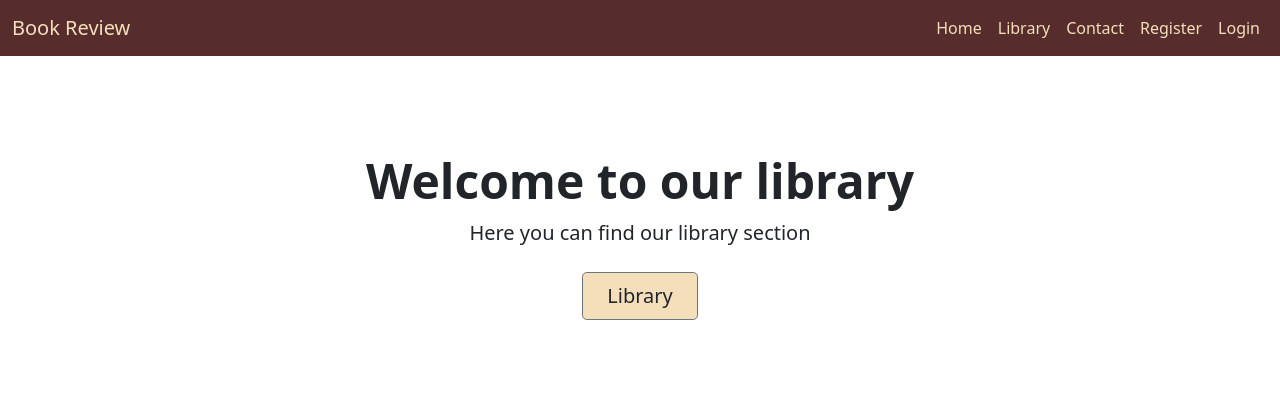
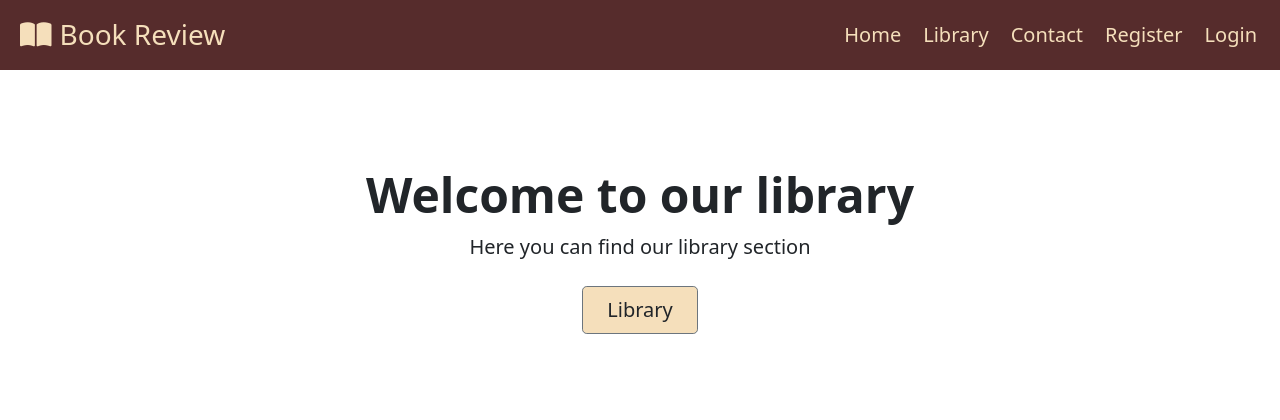
Before and after one commit to maxapn98/book-re, a Flask app: page / in a window 1280 px wide. Shown: the top 420 px of the page. Run offline with Flask 2, Linux system fonts and the light colour scheme; some libraries are stand-ins or nearby versions.

Commit message:
Update navbar and add fontawesome

```diff
--- a/static/css/style.css
+++ b/static/css/style.css
@@ -24,6 +24,10 @@
 
 .navbar-light .navbar-nav .nav-link {
     color: var(--light-bague);
+}
+
+.nav-item{
+    padding: 3px;
 }
 
 .fab {
--- a/templates/index.html
+++ b/templates/index.html
@@ -17,13 +17,13 @@
     <!--Navbar-->
     <nav class="navbar navbar-expand-lg navbar-light bg-brown">
         <div class="container-fluid">
-            <a class="navbar-brand text-color" href="#">Book Review</a>
+            <a class="navbar-brand text-color fs-3" href="#"><i class="fas fa-book-open p-2"></i>Book Review</a>
             <button class="navbar-toggler" type="button" data-bs-toggle="collapse" data-bs-target="#navbarNav"
                 aria-controls="navbarNav" aria-expanded="false" aria-label="Toggle navigation">
                 <span class="navbar-toggler-icon"></span>
             </button>
             <div class="collapse navbar-collapse" id="navbarNav">
-                <ul class="navbar-nav ms-lg-auto">
+                <ul class="navbar-nav ms-lg-auto fs-5">
                     <li class="nav-item">
                         <a class="nav-link" aria-current="page" href="">Home</a>
                     </li>
@@ -34,10 +34,10 @@
                         <a class="nav-link" href="#">Contact</a>
                     </li>
                     <li class="nav-item">
-                        <a class="nav-link">Register</a>
+                        <a class="nav-link" href="#">Register</a>
                     </li>
                     <li class="nav-item">
-                        <a class="nav-link">Login</a>
+                        <a class="nav-link" href="#">Login</a>
                     </li>
                 </ul>
             </div>
```
